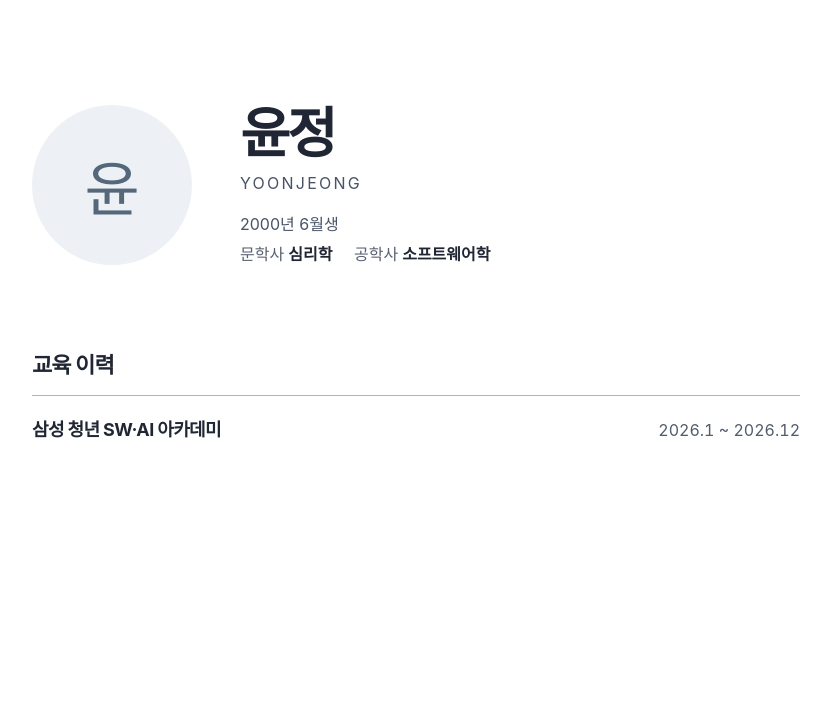
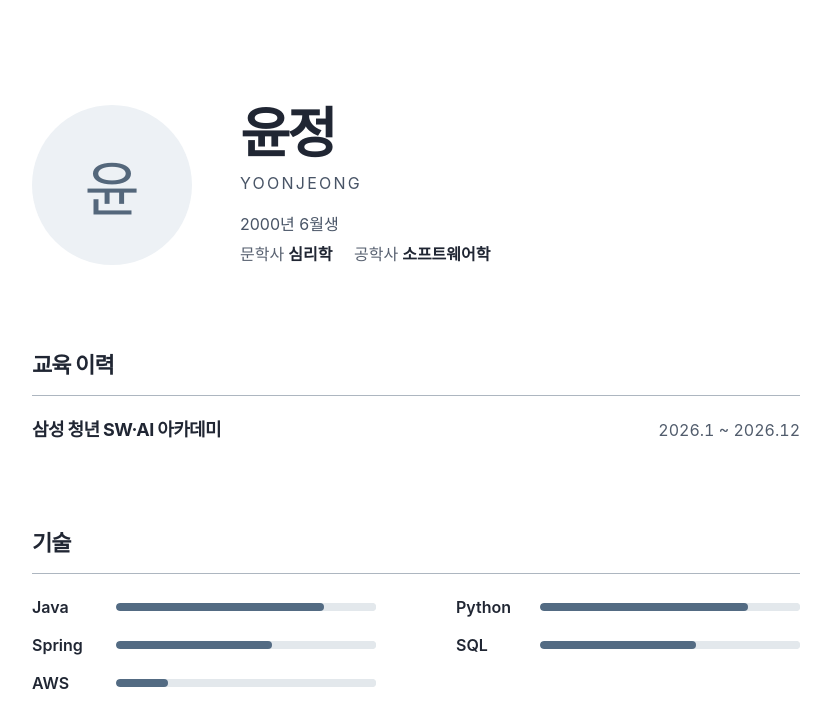
Before and after one commit to dbswjd0191a/dbswjd0191a.github.io, a plain HTML site: page index.html in a window 1280 px wide. Shown: the whole page, without its empty margins (224-1055 px from the left). Drawn offline with Linux system fonts and the light colour scheme.

Commit message:
feat: display skill levels with meters

```diff
--- a/index.html
+++ b/index.html
@@ -28,6 +28,16 @@
         <p class="period"><time datetime="2026-01">2026.1</time> ~ <time datetime="2026-12">2026.12</time></p>
       </div>
     </section>
+    <section aria-labelledby="skills">
+      <h2 id="skills">기술</h2>
+      <ul class="skills">
+        <li><label for="java" lang="en">Java</label><meter id="java" min="0" max="5" value="4" aria-valuetext="중상"></meter></li>
+        <li><label for="python" lang="en">Python</label><meter id="python" min="0" max="5" value="4" aria-valuetext="중상"></meter></li>
+        <li><label for="spring" lang="en">Spring</label><meter id="spring" min="0" max="5" value="3" aria-valuetext="중"></meter></li>
+        <li><label for="sql" lang="en">SQL</label><meter id="sql" min="0" max="5" value="3" aria-valuetext="중"></meter></li>
+        <li><label for="aws" lang="en">AWS</label><meter id="aws" min="0" max="5" value="1" aria-valuetext="하"></meter></li>
+      </ul>
+    </section>
   </main>
 </body>
 </html>
--- a/profile.css
+++ b/profile.css
@@ -72,8 +72,39 @@ h2 {
 h3 { font-size: 1.125rem; line-height: 1.6; letter-spacing: -.035em; word-break: keep-all; }
 .period { color: #515c6c; font-variant-numeric: tabular-nums; }
 
+.skills {
+  display: grid;
+  grid-template-columns: repeat(2, minmax(0, 1fr));
+  gap: 1.125rem clamp(2rem, 7vw, 5rem);
+  margin-top: 1.4rem;
+  padding: 0;
+  list-style: none;
+}
+.skills li {
+  display: grid;
+  grid-template-columns: 4.25rem minmax(0, 1fr);
+  gap: 1rem;
+  align-items: center;
+}
+.skills label { font-weight: 600; }
+meter {
+  appearance: none;
+  display: block;
+  width: 100%;
+  height: .5rem;
+  overflow: hidden;
+  border: 0;
+  border-radius: 1rem;
+  background: #e3e8ec;
+}
+meter::-webkit-meter-inner-element { display: block; }
+meter::-webkit-meter-bar { height: 100%; border: 0; background: #e3e8ec; box-shadow: none; }
+meter::-webkit-meter-optimum-value { background: #536b83; border-radius: 1rem; }
+meter::-moz-meter-bar { background: #536b83; border-radius: 1rem; }
+
 @media (max-width: 32rem) {
   .profile { grid-template-columns: 1fr; gap: 1.4rem; }
   .portrait { width: 6rem; }
   .education-entry { flex-direction: column; }
+  .skills { grid-template-columns: 1fr; }
 }
```
